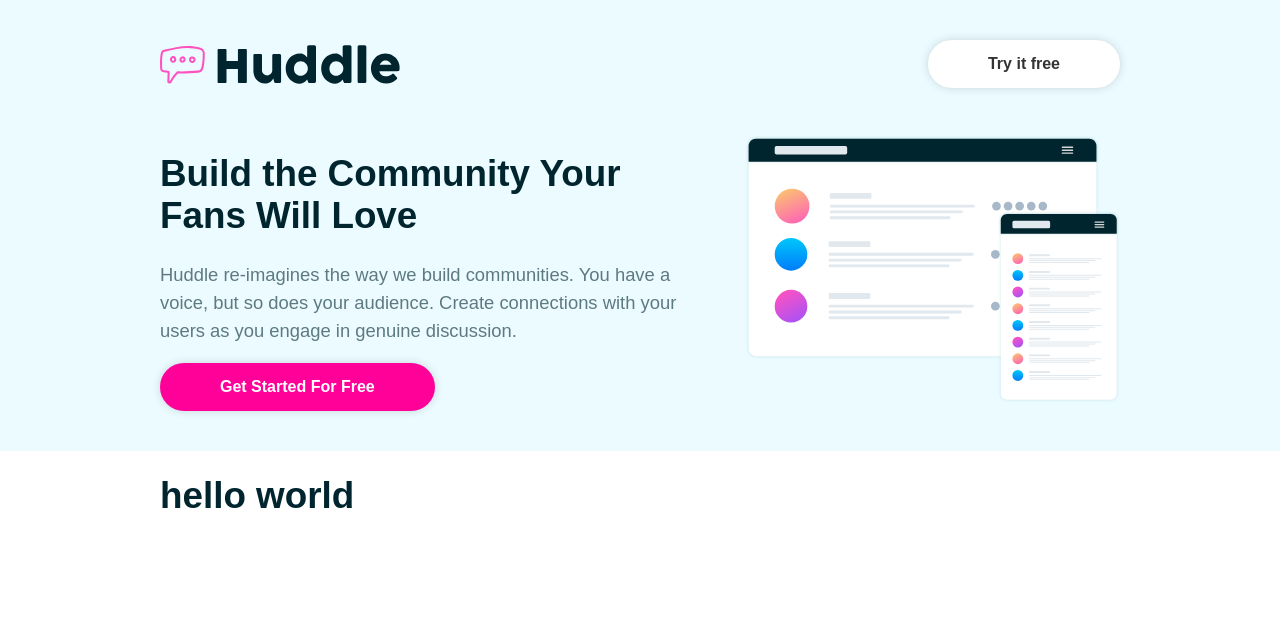
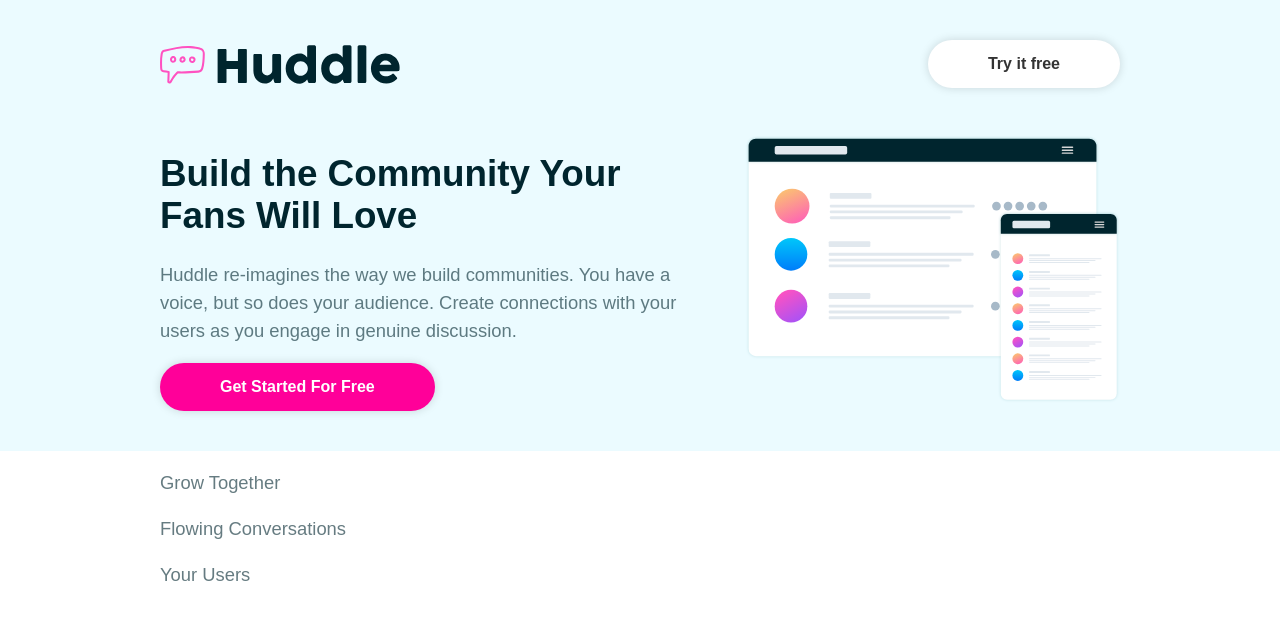
Before and after one commit to infiniteoo/REACT-styled_components, a React (Create React App) app: page / in a window 1280 px wide. Shown: the top 620 px of the page. Built offline with nearby package versions, Linux system fonts and the light colour scheme.

Commit message:
loop thru content array to display titles with .map()

```diff
--- a/src/App.js
+++ b/src/App.js
@@ -2,6 +2,7 @@ import Header from "./components/Header";
 import { Container } from "./components/styles/Container.styled";
 import { ThemeProvider } from "styled-components";
 import GlobalStyles from "./components/styles/Global";
+import content from "./content";
 
 const theme = {
   colors: {
@@ -19,7 +20,9 @@ function App() {
         <GlobalStyles />
         <Header />
         <Container>
-          <h1>hello world</h1>
+          {content.map((item, index) => (
+            <p>{item.title}</p>
+          ))}
         </Container>
       </>
     </ThemeProvider>
```
